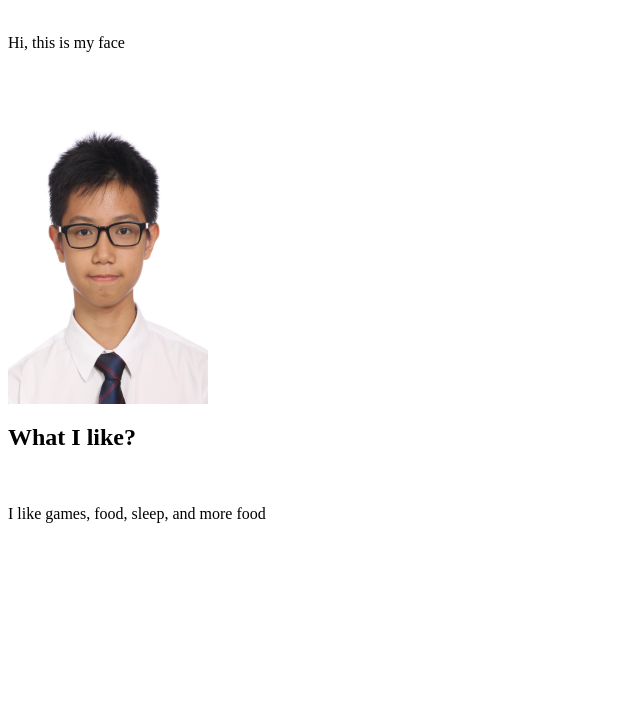
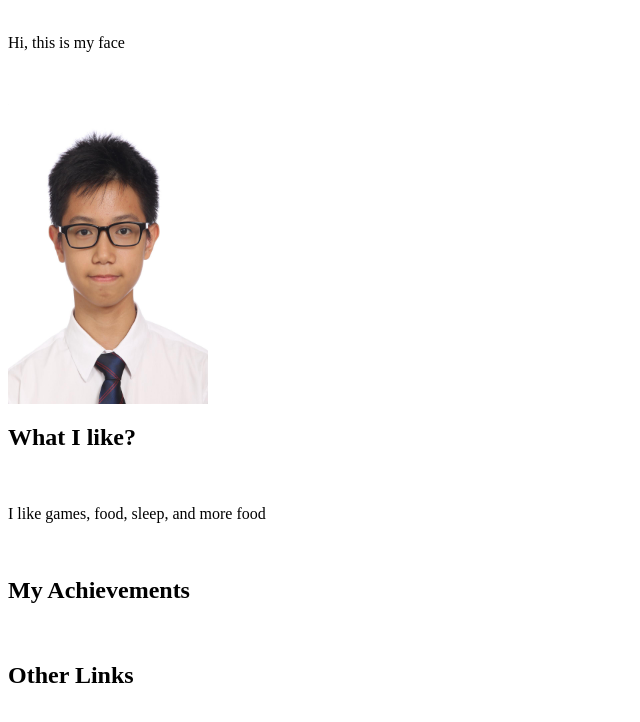
Before and after one commit to dhsgarethlimkaiyang/dhsgarethlimkaiyang.github.io, a plain HTML site: page index.html in a window 1280 px wide. Shown: the part 66-788 px from the top of the page, without its empty margins (0-640 px from the left). Drawn offline with Linux system fonts and the light colour scheme.

Commit message:
Update index.html

```diff
--- a/index.html
+++ b/index.html
@@ -16,6 +16,10 @@
   <h2>What I like?</h2>
   <br>
   <p>I like games, food, sleep, and more food </p>
+  <br>
+  <h2>My Achievements</h2>
+  <br>
+  <h2>Other Links</h2>
 
 
  </body>
```
